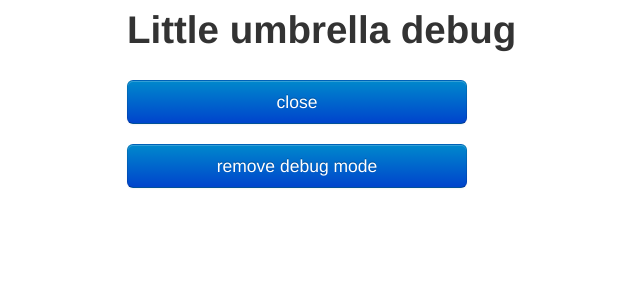
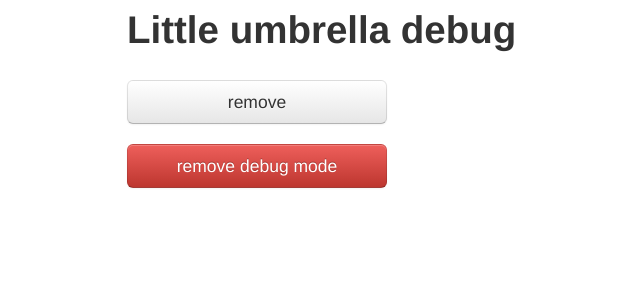
Before and after one commit to mathemagie/little_umbrella, a PHP site: page /little_umbrella/debug.php?do=open in a window 1280 px wide. Shown: the top 300 px of the page, without its empty margins (43-683 px from the left). Run offline with PHP 8.4, Linux system fonts and the light colour scheme.

Commit message:
add some css

```diff
--- a/debug.php
+++ b/debug.php
@@ -51,6 +51,22 @@ if ($_GET['do'] == 'remove') {
 }
 
 if ($_GET['do'] == 'close') close_umbrella();
+
+if (is_open()) {
+  $action_parapluie = 'close';
+}else {
+  $action_parapluie ='open';
+}
+
+if (active_debug()) {
+  $action = 'remove';
+  $class_button = 'btn-danger';
+}else {
+  $action='open';
+  $class_button = '';
+}
+
+
 ?>
 <!doctype html>
 <html>
@@ -74,34 +90,15 @@ if ($_GET['do'] == 'close') close_umbrella();
   <h1>Little umbrella debug</h1><br/>
 
     <div class="row-fluid">
-	  <div class="span4">
-      <?php if (is_open()) {
-
-        $action = 'close';
-      }else {
-        $action='open';
-      }
-      ?>
-		<a class="btn btn-large btn-primary" type="button" href='debug.php?do=<?php echo $action;?>'><?php echo $action;?></a>
+      <div class="span3">
+      <a class="btn btn-large" type="button" href='debug.php?do=<?php echo $action;?>'><?php echo $action;?></a>
       </div>
     </div>
     <br/>
-
-   <?php if (active_debug()) {
-        $action = 'remove';
-      }else {
-        $action='open';
-      }
-      ?>
-
     <div class="row-fluid">
-	  <div class="span4">
-		<a class="btn btn-large btn-primary" type="button" href='debug.php?do=<?php echo $action;?>'><?php echo $action;?> debug mode</a>
+      <div class="span3">
+      <a class="btn btn-large <?php echo $class_button;?>" type="button" href='debug.php?do=<?php echo $action;?>'><?php echo $action;?> debug mode</a>
       </div>
     </div>
-
-
   </div> <!-- /container -->
-
-
 </body>
```
Lines whose indentation alone changed are shown as unchanged.
